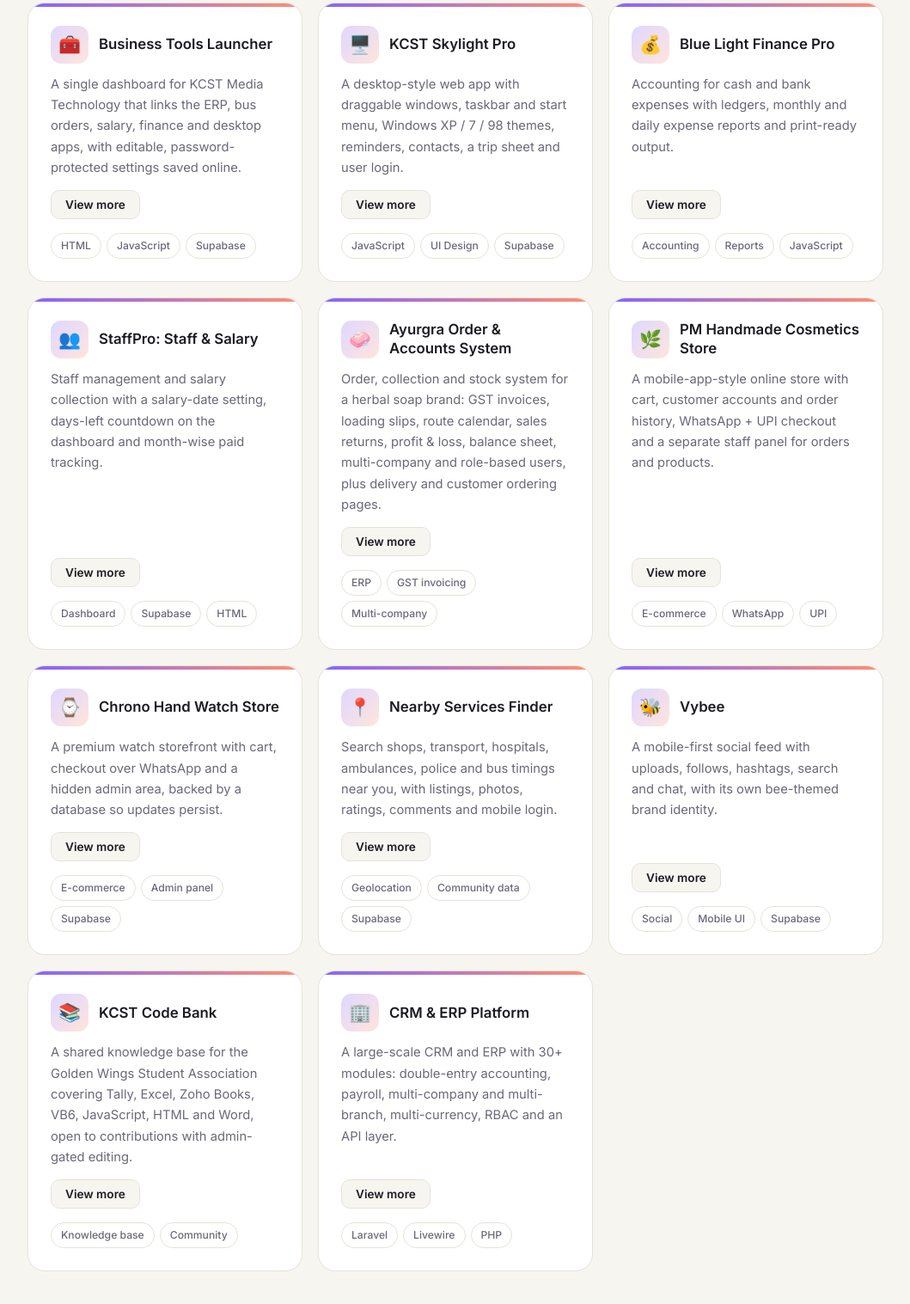
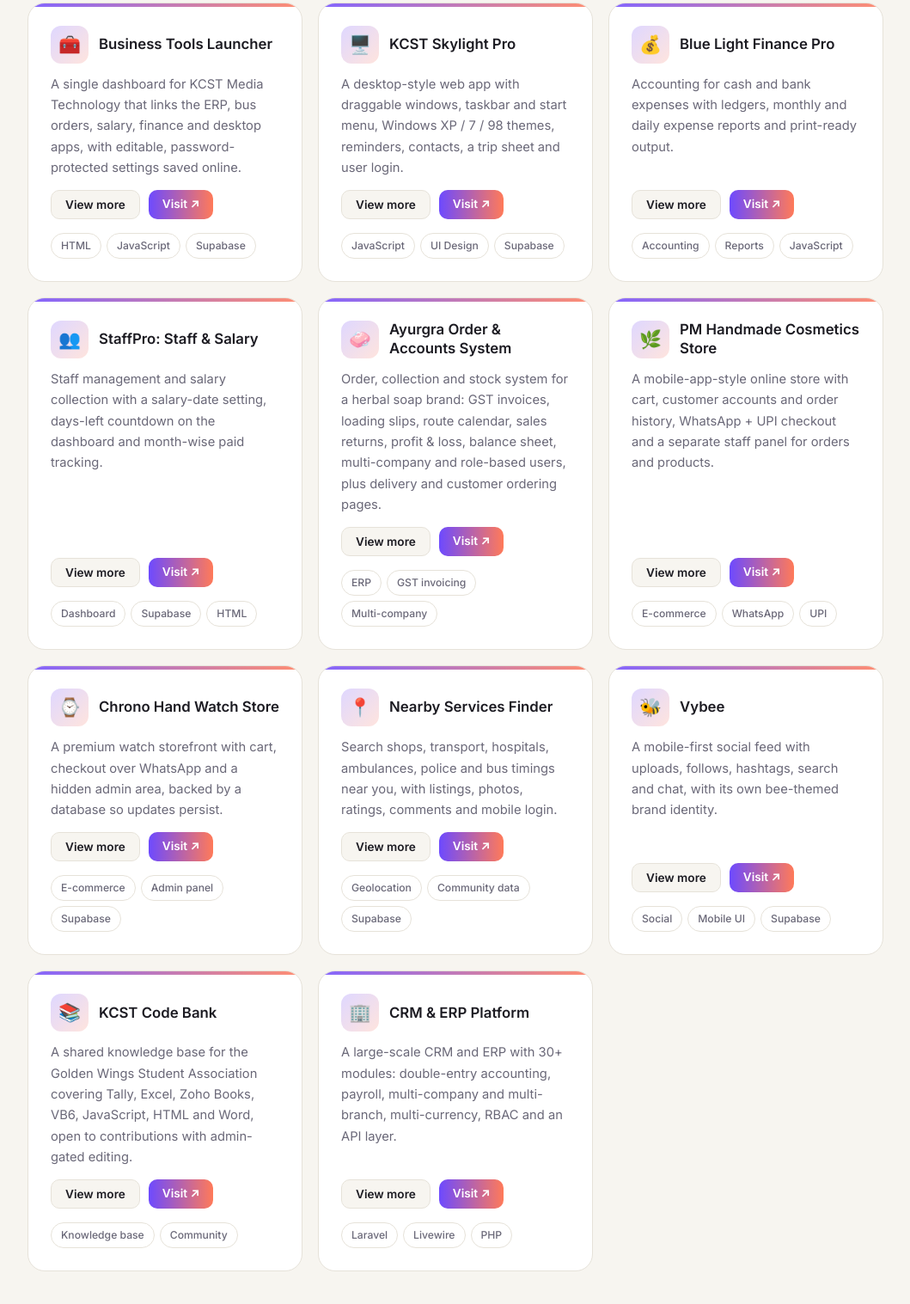
Before and after one commit to sayyidkcst/personal, a plain HTML site: page index.html in a window 1280 px wide. Shown: the part 1774-3291 px from the top of the page at 86% size, without its empty margins (110-1169 px from the left). Drawn offline with nearby package versions, Linux system fonts and the light colour scheme.

Commit message:
Update index.html

```diff
--- a/index.html
+++ b/index.html
@@ -95,6 +95,11 @@ h2{font-family:'Playfair Display',Georgia,serif;font-size:clamp(1.7rem,4vw,2.4re
 .proj .more li{margin-bottom:5px}
 .proj .vm{align-self:flex-start;margin-top:14px;border:1px solid var(--line);background:var(--bg);color:var(--text);padding:8px 16px;border-radius:10px;font:600 .85rem Inter,system-ui,sans-serif;cursor:pointer;transition:.2s}
 .proj .vm:hover{border-color:var(--a1);color:var(--a1)}
+.proj .acts{display:flex;gap:10px;flex-wrap:wrap;margin-top:14px}
+.proj .acts .vm{margin-top:0}
+.proj .vbtn{display:inline-block;padding:8px 16px;border-radius:10px;font:600 .85rem Inter,system-ui,sans-serif;text-decoration:none;color:#fff;background:linear-gradient(90deg,var(--a1),var(--a2));transition:.2s}
+.proj .vbtn:hover{transform:translateY(-1px);box-shadow:0 8px 18px var(--glow)}
+.proj .vbtn.off{background:var(--bg);color:var(--muted);border:1px solid var(--line);pointer-events:none;cursor:default}
 .tags{display:flex;flex-wrap:wrap;gap:10px}
 .tags span{padding:8px 16px;border:1px solid var(--line);background:var(--surface);border-radius:99px;font-size:.9rem;font-weight:500}
 .contact{text-align:center;background:var(--surface);border:1px solid var(--line);border-radius:26px;padding:56px 24px;position:relative;overflow:hidden}
@@ -178,17 +183,17 @@ footer{padding:30px 0 40px;text-align:center;color:var(--muted);font-size:.85rem
   <div class="eyebrow">Projects</div>
   <h2>Some of my work</h2>
   <div class="pgrid">
-    <article class="proj"><div class="top"><div class="ic">🧰</div><h3>Business Tools Launcher</h3></div><p>A single dashboard for KCST Media Technology that links the ERP, bus orders, salary, finance and desktop apps, with editable, password-protected settings saved online.</p><div class="more"><ul><li>Cards for the ERP dashboard, bus orders, KCST Windows, staff salary and finance apps</li><li>Settings panel to rename cards, change links and reorder them</li><li>Settings saved online and protected by a password</li><li>Built for KCST Media Technology</li></ul></div><button class="vm" type="button" aria-expanded="false">View more</button><div class="tags"><span>HTML</span><span>JavaScript</span><span>Supabase</span></div></article>
-    <article class="proj"><div class="top"><div class="ic">🖥️</div><h3>KCST Skylight Pro</h3></div><p>A desktop-style web app with draggable windows, taskbar and start menu, Windows XP / 7 / 98 themes, reminders, contacts, a trip sheet and user login.</p><div class="more"><ul><li>Reminders and contacts windows with popup add/edit and a photo grid</li><li>Windows XP, 7 and 98 themes, saved per user</li><li>Glass-style taskbar and start menu, auto-hide taskbar, calendar popup</li><li>Daily trip sheet window, user login and an admin panel</li></ul></div><button class="vm" type="button" aria-expanded="false">View more</button><div class="tags"><span>JavaScript</span><span>UI Design</span><span>Supabase</span></div></article>
-    <article class="proj"><div class="top"><div class="ic">💰</div><h3>Blue Light Finance Pro</h3></div><p>Accounting for cash and bank expenses with ledgers, monthly and daily expense reports and print-ready output.</p><div class="more"><ul><li>Cash and bank expense entry</li><li>Ledgers for every account</li><li>Monthly expense report with delete for refunded entries</li><li>Printable daily expense report</li></ul></div><button class="vm" type="button" aria-expanded="false">View more</button><div class="tags"><span>Accounting</span><span>Reports</span><span>JavaScript</span></div></article>
-    <article class="proj"><div class="top"><div class="ic">👥</div><h3>StaffPro: Staff &amp; Salary</h3></div><p>Staff management and salary collection with a salary-date setting, days-left countdown on the dashboard and month-wise paid tracking.</p><div class="more"><ul><li>Salary date setting saved in the database</li><li>Days-left-until-next-salary counter on the dashboard banner</li><li>Salary collection that tracks fully paid months correctly</li><li>Cloud database backend</li></ul></div><button class="vm" type="button" aria-expanded="false">View more</button><div class="tags"><span>Dashboard</span><span>Supabase</span><span>HTML</span></div></article>
-    <article class="proj"><div class="top"><div class="ic">🧼</div><h3>Ayurgra Order &amp; Accounts System</h3></div><p>Order, collection and stock system for a herbal soap brand: GST invoices, loading slips, route calendar, sales returns, profit &amp; loss, balance sheet, multi-company and role-based users, plus delivery and customer ordering pages.</p><div class="more"><ul><li>Orders with status colours, edit, multi-status change and searchable customer/item lists</li><li>GST tax invoices in A4/A5 print layouts, loading slips and sales returns</li><li>Collections, expenses, purchases, stock, profit &amp; loss and balance sheet</li><li>Multi-company setup with roles: Staff, Admin and Owner</li><li>Route calendar, history log and a separate customer ordering page</li></ul></div><button class="vm" type="button" aria-expanded="false">View more</button><div class="tags"><span>ERP</span><span>GST invoicing</span><span>Multi-company</span></div></article>
-    <article class="proj"><div class="top"><div class="ic">🌿</div><h3>PM Handmade Cosmetics Store</h3></div><p>A mobile-app-style online store with cart, customer accounts and order history, WhatsApp + UPI checkout and a separate staff panel for orders and products.</p><div class="more"><ul><li>Mobile-app look on phones and a normal website on computers</li><li>Customer accounts with order history and a saved address</li><li>Checkout sends a WhatsApp order message, then opens the UPI app</li><li>Staff panel with staff logins, product images and order notifications</li></ul></div><button class="vm" type="button" aria-expanded="false">View more</button><div class="tags"><span>E-commerce</span><span>WhatsApp</span><span>UPI</span></div></article>
-    <article class="proj"><div class="top"><div class="ic">⌚</div><h3>Chrono Hand Watch Store</h3></div><p>A premium watch storefront with cart, checkout over WhatsApp and a hidden admin area, backed by a database so updates persist.</p><div class="more"><ul><li>Product catalogue with cart and checkout</li><li>Orders sent over WhatsApp</li><li>Hidden admin area to manage products</li><li>Data stored in a database so changes persist</li></ul></div><button class="vm" type="button" aria-expanded="false">View more</button><div class="tags"><span>E-commerce</span><span>Admin panel</span><span>Supabase</span></div></article>
-    <article class="proj"><div class="top"><div class="ic">📍</div><h3>Nearby Services Finder</h3></div><p>Search shops, transport, hospitals, ambulances, police and bus timings near you, with listings, photos, ratings, comments and mobile login.</p><div class="more"><ul><li>Shops, transport, hospitals, police, ambulance and bus timings near you</li><li>Add listings with photos; edit and delete inside My listings</li><li>Star ratings, comments, and call, WhatsApp and directions buttons</li><li>Mobile number login, themes and profile settings</li></ul></div><button class="vm" type="button" aria-expanded="false">View more</button><div class="tags"><span>Geolocation</span><span>Community data</span><span>Supabase</span></div></article>
-    <article class="proj"><div class="top"><div class="ic">🐝</div><h3>Vybee</h3></div><p>A mobile-first social feed with uploads, follows, hashtags, search and chat, with its own bee-themed brand identity.</p><div class="more"><ul><li>Short-video style feed with uploads and a circular progress indicator</li><li>Follow users, search, hashtags and chat</li><li>Profile settings and mobile number login</li><li>Own bee-themed logo and brand</li></ul></div><button class="vm" type="button" aria-expanded="false">View more</button><div class="tags"><span>Social</span><span>Mobile UI</span><span>Supabase</span></div></article>
-    <article class="proj"><div class="top"><div class="ic">📚</div><h3>KCST Code Bank</h3></div><p>A shared knowledge base for the Golden Wings Student Association covering Tally, Excel, Zoho Books, VB6, JavaScript, HTML and Word, open to contributions with admin-gated editing.</p><div class="more"><ul><li>Tutorials on Tally, Excel, Zoho Books, VB6, JavaScript, HTML and Word</li><li>Anyone can contribute; admins control editing and deletion</li><li>Made for the Golden Wings Student Association</li></ul></div><button class="vm" type="button" aria-expanded="false">View more</button><div class="tags"><span>Knowledge base</span><span>Community</span></div></article>
-    <article class="proj"><div class="top"><div class="ic">🏢</div><h3>CRM &amp; ERP Platform</h3></div><p>A large-scale CRM and ERP with 30+ modules: double-entry accounting, payroll, multi-company and multi-branch, multi-currency, RBAC and an API layer.</p><div class="more"><ul><li>Double-entry accounting and payroll</li><li>Multi-company, multi-branch and multi-currency</li><li>Role-based access control and an API layer</li><li>Multi-language support, planned in phases</li></ul></div><button class="vm" type="button" aria-expanded="false">View more</button><div class="tags"><span>Laravel</span><span>Livewire</span><span>PHP</span></div></article>
+    <article class="proj"><div class="top"><div class="ic">🧰</div><h3>Business Tools Launcher</h3></div><p>A single dashboard for KCST Media Technology that links the ERP, bus orders, salary, finance and desktop apps, with editable, password-protected settings saved online.</p><div class="more"><ul><li>Cards for the ERP dashboard, bus orders, KCST Windows, staff salary and finance apps</li><li>Settings panel to rename cards, change links and reorder them</li><li>Settings saved online and protected by a password</li><li>Built for KCST Media Technology</li></ul></div><div class="acts"><button class="vm" type="button" aria-expanded="false">View more</button><a class="vbtn" target="_blank" rel="noopener">Visit ↗</a></div><div class="tags"><span>HTML</span><span>JavaScript</span><span>Supabase</span></div></article>
+    <article class="proj"><div class="top"><div class="ic">🖥️</div><h3>KCST Skylight Pro</h3></div><p>A desktop-style web app with draggable windows, taskbar and start menu, Windows XP / 7 / 98 themes, reminders, contacts, a trip sheet and user login.</p><div class="more"><ul><li>Reminders and contacts windows with popup add/edit and a photo grid</li><li>Windows XP, 7 and 98 themes, saved per user</li><li>Glass-style taskbar and start menu, auto-hide taskbar, calendar popup</li><li>Daily trip sheet window, user login and an admin panel</li></ul></div><div class="acts"><button class="vm" type="button" aria-expanded="false">View more</button><a class="vbtn" target="_blank" rel="noopener">Visit ↗</a></div><div class="tags"><span>JavaScript</span><span>UI Design</span><span>Supabase</span></div></article>
+    <article class="proj"><div class="top"><div class="ic">💰</div><h3>Blue Light Finance Pro</h3></div><p>Accounting for cash and bank expenses with ledgers, monthly and daily expense reports and print-ready output.</p><div class="more"><ul><li>Cash and bank expense entry</li><li>Ledgers for every account</li><li>Monthly expense report with delete for refunded entries</li><li>Printable daily expense report</li></ul></div><div class="acts"><button class="vm" type="button" aria-expanded="false">View more</button><a class="vbtn" target="_blank" rel="noopener">Visit ↗</a></div><div class="tags"><span>Accounting</span><span>Reports</span><span>JavaScript</span></div></article>
+    <article class="proj"><div class="top"><div class="ic">👥</div><h3>StaffPro: Staff &amp; Salary</h3></div><p>Staff management and salary collection with a salary-date setting, days-left countdown on the dashboard and month-wise paid tracking.</p><div class="more"><ul><li>Salary date setting saved in the database</li><li>Days-left-until-next-salary counter on the dashboard banner</li><li>Salary collection that tracks fully paid months correctly</li><li>Cloud database backend</li></ul></div><div class="acts"><button class="vm" type="button" aria-expanded="false">View more</button><a class="vbtn" target="_blank" rel="noopener">Visit ↗</a></div><div class="tags"><span>Dashboard</span><span>Supabase</span><span>HTML</span></div></article>
+    <article class="proj"><div class="top"><div class="ic">🧼</div><h3>Ayurgra Order &amp; Accounts System</h3></div><p>Order, collection and stock system for a herbal soap brand: GST invoices, loading slips, route calendar, sales returns, profit &amp; loss, balance sheet, multi-company and role-based users, plus delivery and customer ordering pages.</p><div class="more"><ul><li>Orders with status colours, edit, multi-status change and searchable customer/item lists</li><li>GST tax invoices in A4/A5 print layouts, loading slips and sales returns</li><li>Collections, expenses, purchases, stock, profit &amp; loss and balance sheet</li><li>Multi-company setup with roles: Staff, Admin and Owner</li><li>Route calendar, history log and a separate customer ordering page</li></ul></div><div class="acts"><button class="vm" type="button" aria-expanded="false">View more</button><a class="vbtn" target="_blank" rel="noopener">Visit ↗</a></div><div class="tags"><span>ERP</span><span>GST invoicing</span><span>Multi-company</span></div></article>
+    <article class="proj"><div class="top"><div class="ic">🌿</div><h3>PM Handmade Cosmetics Store</h3></div><p>A mobile-app-style online store with cart, customer accounts and order history, WhatsApp + UPI checkout and a separate staff panel for orders and products.</p><div class="more"><ul><li>Mobile-app look on phones and a normal website on computers</li><li>Customer accounts with order history and a saved address</li><li>Checkout sends a WhatsApp order message, then opens the UPI app</li><li>Staff panel with staff logins, product images and order notifications</li></ul></div><div class="acts"><button class="vm" type="button" aria-expanded="false">View more</button><a class="vbtn" target="_blank" rel="noopener">Visit ↗</a></div><div class="tags"><span>E-commerce</span><span>WhatsApp</span><span>UPI</span></div></article>
+    <article class="proj"><div class="top"><div class="ic">⌚</div><h3>Chrono Hand Watch Store</h3></div><p>A premium watch storefront with cart, checkout over WhatsApp and a hidden admin area, backed by a database so updates persist.</p><div class="more"><ul><li>Product catalogue with cart and checkout</li><li>Orders sent over WhatsApp</li><li>Hidden admin area to manage products</li><li>Data stored in a database so changes persist</li></ul></div><div class="acts"><button class="vm" type="button" aria-expanded="false">View more</button><a class="vbtn" target="_blank" rel="noopener">Visit ↗</a></div><div class="tags"><span>E-commerce</span><span>Admin panel</span><span>Supabase</span></div></article>
+    <article class="proj"><div class="top"><div class="ic">📍</div><h3>Nearby Services Finder</h3></div><p>Search shops, transport, hospitals, ambulances, police and bus timings near you, with listings, photos, ratings, comments and mobile login.</p><div class="more"><ul><li>Shops, transport, hospitals, police, ambulance and bus timings near you</li><li>Add listings with photos; edit and delete inside My listings</li><li>Star ratings, comments, and call, WhatsApp and directions buttons</li><li>Mobile number login, themes and profile settings</li></ul></div><div class="acts"><button class="vm" type="button" aria-expanded="false">View more</button><a class="vbtn" target="_blank" rel="noopener">Visit ↗</a></div><div class="tags"><span>Geolocation</span><span>Community data</span><span>Supabase</span></div></article>
+    <article class="proj"><div class="top"><div class="ic">🐝</div><h3>Vybee</h3></div><p>A mobile-first social feed with uploads, follows, hashtags, search and chat, with its own bee-themed brand identity.</p><div class="more"><ul><li>Short-video style feed with uploads and a circular progress indicator</li><li>Follow users, search, hashtags and chat</li><li>Profile settings and mobile number login</li><li>Own bee-themed logo and brand</li></ul></div><div class="acts"><button class="vm" type="button" aria-expanded="false">View more</button><a class="vbtn" target="_blank" rel="noopener">Visit ↗</a></div><div class="tags"><span>Social</span><span>Mobile UI</span><span>Supabase</span></div></article>
+    <article class="proj"><div class="top"><div class="ic">📚</div><h3>KCST Code Bank</h3></div><p>A shared knowledge base for the Golden Wings Student Association covering Tally, Excel, Zoho Books, VB6, JavaScript, HTML and Word, open to contributions with admin-gated editing.</p><div class="more"><ul><li>Tutorials on Tally, Excel, Zoho Books, VB6, JavaScript, HTML and Word</li><li>Anyone can contribute; admins control editing and deletion</li><li>Made for the Golden Wings Student Association</li></ul></div><div class="acts"><button class="vm" type="button" aria-expanded="false">View more</button><a class="vbtn" target="_blank" rel="noopener">Visit ↗</a></div><div class="tags"><span>Knowledge base</span><span>Community</span></div></article>
+    <article class="proj"><div class="top"><div class="ic">🏢</div><h3>CRM &amp; ERP Platform</h3></div><p>A large-scale CRM and ERP with 30+ modules: double-entry accounting, payroll, multi-company and multi-branch, multi-currency, RBAC and an API layer.</p><div class="more"><ul><li>Double-entry accounting and payroll</li><li>Multi-company, multi-branch and multi-currency</li><li>Role-based access control and an API layer</li><li>Multi-language support, planned in phases</li></ul></div><div class="acts"><button class="vm" type="button" aria-expanded="false">View more</button><a class="vbtn" target="_blank" rel="noopener">Visit ↗</a></div><div class="tags"><span>Laravel</span><span>Livewire</span><span>PHP</span></div></article>
   </div>
 </div></section>
 
@@ -223,8 +228,9 @@ footer{padding:30px 0 40px;text-align:center;color:var(--muted);font-size:.85rem
   // ====== EDIT YOUR URLS HERE (change any time) ======
   var CONFIG={
     photo:'',                          // your photo URL (https://...)
+    visitDefault:'#contact',           // Visit button goes here when a project has no URL yet
     moreInfo:'#about',                 // Contact "More info" button URL
-    projects:{                         // each project's "View more" URL ('' = just expand details)
+    projects:{                         // each project's "Visit" button URL ('' = uses visitDefault)
       'Business Tools Launcher':'',
       'KCST Skylight Pro':'',
       'Blue Light Finance Pro':'',
@@ -267,11 +273,12 @@ footer{padding:30px 0 40px;text-align:center;color:var(--muted);font-size:.85rem
     setTimeout(tick,d);
   })();
 
-  // Projects: "View more" opens the project URL; with no URL it expands the details
+  // Projects: "View more" expands details; "Visit" opens the project URL
   document.querySelectorAll('.proj').forEach(function(c){
-    var u=CONFIG.projects[c.querySelector('h3').textContent.trim()],b=c.querySelector('.vm');
+    var u=CONFIG.projects[c.querySelector('h3').textContent.trim()],b=c.querySelector('.vm'),v=c.querySelector('.vbtn');
+    if(!u){u=CONFIG.visitDefault}
+    v.href=u;if(!/^https?:/i.test(u)){v.removeAttribute('target')}
     b.addEventListener('click',function(){
-      if(u){window.open(u,'_blank','noopener');return}
       var o=c.classList.toggle('open');
       b.textContent=o?'View less':'View more';b.setAttribute('aria-expanded',o);
     });
```
